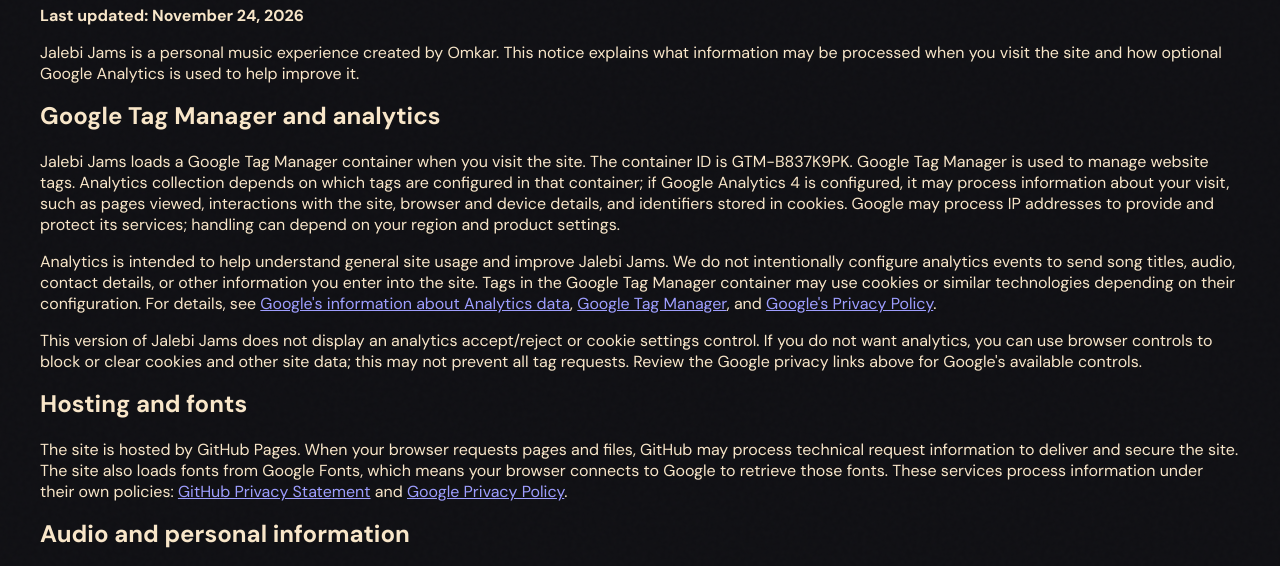
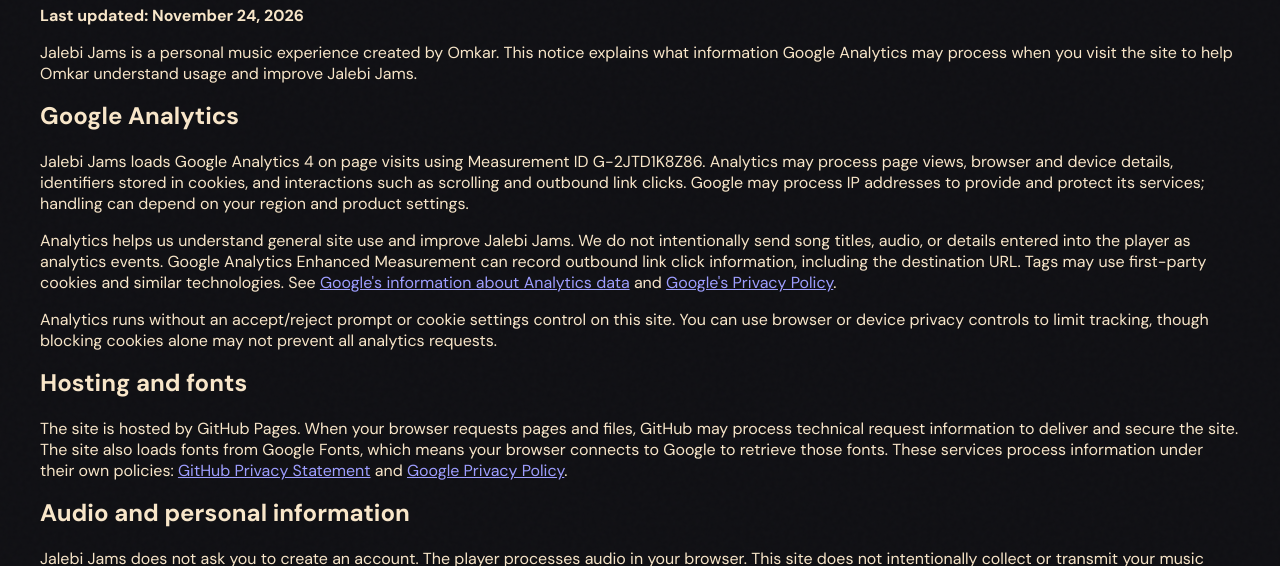
Before and after one commit to Kangane07/Jalebi-Jams, a plain HTML site: page privacy.html in a window 1280 px wide. Shown: the part 229-795 px from the top of the page. Drawn offline with Linux system fonts and the light colour scheme.

Commit message:
Disclose direct GA4 data collection

```diff
--- a/privacy.html
+++ b/privacy.html
@@ -18,12 +18,12 @@
     <p class="eyebrow">YOUR DATA, YOUR CALL</p>
     <h1>Privacy Policy</h1>
     <p><strong>Last updated: November 24, 2026</strong></p>
-    <p>Jalebi Jams is a personal music experience created by Omkar. This notice explains what information may be processed when you visit the site and how optional Google Analytics is used to help improve it.</p>
+    <p>Jalebi Jams is a personal music experience created by Omkar. This notice explains what information Google Analytics may process when you visit the site to help Omkar understand usage and improve Jalebi Jams.</p>
 
-    <h2>Google Tag Manager and analytics</h2>
-    <p>Jalebi Jams loads a Google Tag Manager container when you visit the site. The container ID is GTM-B837K9PK. Google Tag Manager is used to manage website tags. Analytics collection depends on which tags are configured in that container; if Google Analytics 4 is configured, it may process information about your visit, such as pages viewed, interactions with the site, browser and device details, and identifiers stored in cookies. Google may process IP addresses to provide and protect its services; handling can depend on your region and product settings.</p>
-    <p>Analytics is intended to help understand general site usage and improve Jalebi Jams. We do not intentionally configure analytics events to send song titles, audio, contact details, or other information you enter into the site. Tags in the Google Tag Manager container may use cookies or similar technologies depending on their configuration. For details, see <a href="https://support.google.com/analytics/answer/6004245" target="_blank" rel="noopener noreferrer">Google's information about Analytics data</a>, <a href="https://support.google.com/tagmanager/answer/6102821" target="_blank" rel="noopener noreferrer">Google Tag Manager</a>, and <a href="https://policies.google.com/privacy" target="_blank" rel="noopener noreferrer">Google's Privacy Policy</a>.</p>
-    <p>This version of Jalebi Jams does not display an analytics accept/reject or cookie settings control. If you do not want analytics, you can use browser controls to block or clear cookies and other site data; this may not prevent all tag requests. Review the Google privacy links above for Google's available controls.</p>
+    <h2>Google Analytics</h2>
+    <p>Jalebi Jams loads Google Analytics 4 on page visits using Measurement ID G-2JTD1K8Z86. Analytics may process page views, browser and device details, identifiers stored in cookies, and interactions such as scrolling and outbound link clicks. Google may process IP addresses to provide and protect its services; handling can depend on your region and product settings.</p>
+    <p>Analytics helps us understand general site use and improve Jalebi Jams. We do not intentionally send song titles, audio, or details entered into the player as analytics events. Google Analytics Enhanced Measurement can record outbound link click information, including the destination URL. Tags may use first-party cookies and similar technologies. See <a href="https://support.google.com/analytics/answer/6004245" target="_blank" rel="noopener noreferrer">Google's information about Analytics data</a> and <a href="https://policies.google.com/privacy" target="_blank" rel="noopener noreferrer">Google's Privacy Policy</a>.</p>
+    <p>Analytics runs without an accept/reject prompt or cookie settings control on this site. You can use browser or device privacy controls to limit tracking, though blocking cookies alone may not prevent all analytics requests.</p>
 
     <h2>Hosting and fonts</h2>
     <p>The site is hosted by GitHub Pages. When your browser requests pages and files, GitHub may process technical request information to deliver and secure the site. The site also loads fonts from Google Fonts, which means your browser connects to Google to retrieve those fonts. These services process information under their own policies: <a href="https://docs.github.com/en/site-policy/privacy-policies/github-privacy-statement" target="_blank" rel="noopener noreferrer">GitHub Privacy Statement</a> and <a href="https://policies.google.com/privacy" target="_blank" rel="noopener noreferrer">Google Privacy Policy</a>.</p>
```
